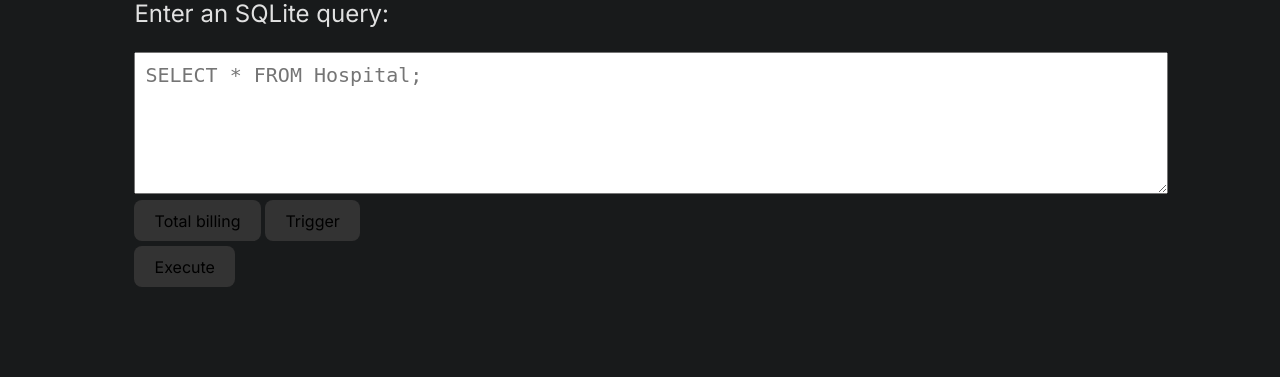
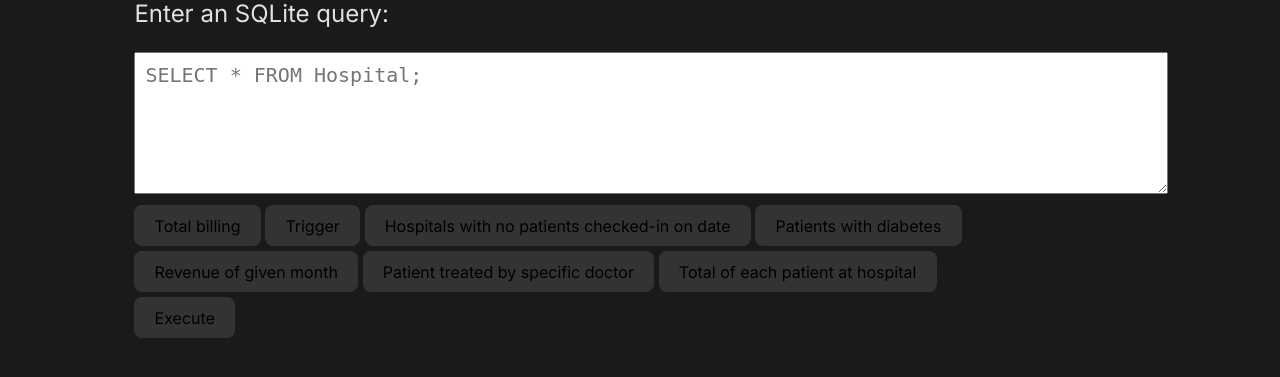
Before and after one commit to angelohoeung/hospital-database, a Flask app: page / in a window 1280 px wide. Shown: the part 181-558 px from the top of the page. Run offline with Flask 2, Linux system fonts and the light colour scheme.

Commit message:
Added tons of queries

```diff
--- /dev/null
+++ b/src/Complicated Query #3.sql
@@ -0,0 +1,8 @@
+-- Query 3: Display the list of hospitals that have no patients checked-in on a given date, along with their locations.
+-- uses a left join to include all hospitals in the result, and filters out the ones that have patients checked-in on a specific date.
+-- It selects the hospital name and location, and uses the DISTINCT keyword to remove duplicates.
+
+SELECT DISTINCT h.hospital_name, h.hospital_location
+FROM Hospital h
+LEFT JOIN Patient p ON h.hospital_ID = p.hospital_ID
+WHERE p.patient_checkindate <> '2023-03-20' OR p.patient_checkindate IS NULL;
--- /dev/null
+++ b/src/Complicated Query #4.sql
@@ -0,0 +1,20 @@
+-- Query 4: retrieves information about patients who have the condition "Diabetes", including their ID, name, condition, treatment, their assigned doctor's ID and name, as well as the name and location of the hospital they're staying in.
+-- The query achieves this by joining the Patient, Patients_Doctors, Doctor, and Hospital tables using their foreign keys.
+-- Uses '||' to concatenate
+
+SELECT
+    p.patient_ID,
+    p.patient_firstname || ' ' || p.patient_lastname AS patient_name,
+    p.patient_condition,
+    p.patient_treatment,
+    d.doctor_ID,
+    d.doctor_firstname || ' ' || d.doctor_lastname AS doctor_name,
+    h.hospital_name,
+    h.hospital_location
+FROM
+    Patient p
+    INNER JOIN Patients_Doctors pd ON p.patient_ID = pd.patient_ID
+    INNER JOIN Doctor d ON pd.doctor_ID = d.doctor_ID
+    INNER JOIN Hospital h ON p.hospital_ID = h.hospital_ID
+WHERE
+    p.patient_condition = 'Diabetes';
--- /dev/null
+++ b/src/Complicated Query #5.sql
@@ -0,0 +1,18 @@
+-- Query 5: total revenue generated by each hospital and pharmacy in a given month, along with their location
+-- uses a union of two queries to combine the revenue generated by hospitals and pharmacies in a given month
+-- uses left joins to include all hospitals and pharmacies in the result, even if they have no patients
+-- uses the GROUP BY clause to aggregate the billing amounts for each facility, and selects the facility name, location, and revenue
+
+SELECT h.hospital_name AS facility_name, h.hospital_location AS facility_location, SUM(b.billing_amount) AS revenue
+FROM Hospital h
+LEFT JOIN Patient p ON h.hospital_ID = p.hospital_ID
+LEFT JOIN Billing b ON p.patient_ID = b.patient_ID
+WHERE b.billing_date BETWEEN '2023-01-01' AND '2023-01-31'
+GROUP BY h.hospital_ID
+UNION ALL
+SELECT ph.pharmacy_name AS facility_name, ph.pharmacy_location AS facility_location, SUM(b.billing_amount) AS revenue
+FROM Pharmacy ph
+LEFT JOIN Patient p ON ph.pharmacy_ID = p.patient_ID
+LEFT JOIN Billing b ON p.patient_ID = b.patient_ID
+WHERE b.billing_date BETWEEN '2023-01-01' AND '2023-01-31'
+GROUP BY ph.pharmacy_ID;
--- /dev/null
+++ b/src/Complicated Query #6.sql
@@ -0,0 +1,11 @@
+-- Query 6: patients who have been treated by a specific doctor and the nurses who have assisted in their treatment
+-- several JOIN statements to connect different tables in the database
+-- use the WHERE clause to filter the results based on the doctor's first and last name
+
+SELECT p.patient_ID, p.patient_firstname, p.patient_lastname, d.doctor_firstname, d.doctor_lastname, n.nurse_firstname, n.nurse_lastname
+FROM Patients_Doctors pd
+JOIN Patient p ON pd.patient_ID = p.patient_ID
+JOIN Doctor d ON pd.doctor_ID = d.doctor_ID
+JOIN Patients_Nurses pn ON pn.patient_ID = p.patient_ID
+JOIN Nurse n ON pn.nurse_ID = n.nurse_ID
+WHERE d.doctor_lastname = 'Smith' AND d.doctor_firstname = 'John';
--- /dev/null
+++ b/src/Complicated Query #7.sql
@@ -0,0 +1,14 @@
+-- Query 7: retrieves the total amount of money paid by each patient in a particular hospital, along with their primary doctor's name
+-- start with the Patient table and join to the Billing and Payment tables to get the total amount of money paid by each patient.
+-- join to the Patients_Doctors and Doctor tables to get the name of each patient's primary doctor.
+-- use a GROUP BY clause to group the results by patient ID
+-- use the SUM function to calculate the total payment amount for each patient
+
+SELECT p.patient_ID, p.patient_firstname, p.patient_lastname, SUM(pm.payment_amount) AS total_payment_amount, d.doctor_firstname || ' ' || d.doctor_lastname AS primary_doctor_name
+FROM Patient p
+INNER JOIN Billing b ON p.patient_ID = b.patient_ID
+INNER JOIN Payment pm ON b.billing_ID = pm.billing_ID
+INNER JOIN Patients_Doctors pd ON p.patient_ID = pd.patient_ID AND pd.is_primary = 1
+INNER JOIN Doctor d ON pd.doctor_ID = d.doctor_ID
+WHERE p.hospital_ID = 001
+GROUP BY p.patient_ID;
--- a/src/app.py
+++ b/src/app.py
@@ -17,7 +17,8 @@ connection.commit()
 # Define a route for the home page
 @app.route('/', methods=['GET', 'POST'])
 def home():
-    query_dict = {"Total billing": """-- Query 1: Each hospital location's total amount in billing
+    query_dict = {
+"Total billing": """-- Query 1: Each hospital location's total amount in billing
 -- Retrieves the total billing amount for each hospital via joining the Hospital and Billing tables first (through hospital_ID)
 -- It calculates the sum total value of billing_amount based on each hospital (uses SUM())
 -- Then it joins the Patient table on hospital_ID
@@ -28,6 +29,7 @@ FROM Hospital hospital
 INNER JOIN Billing billing ON patient.patient_ID = billing.patient_ID
 INNER JOIN Patient patient ON hospital.hospital_ID = patient.hospital_ID
 GROUP BY hospital.hospital_name;""",
+
 "Trigger": """-- Query 2: Send Error message/trigger warning when Patient's date of check-in is chronological and valid after their check-out date
 -- 'trigger_validchronDate' is the trigger used to validate a given patient date of hospital check-in when a tuple is newly inputted within table of "Patient"
 -- If a given patient's date of check-in is after ('greater than') their check-out, then a trigger will be thus raised (as it should only be before or on the check-out date)
@@ -38,7 +40,84 @@ FOR EACH ROW
 WHEN NEW.patient_checkindate > NEW.patient_checkoutdate
 BEGIN
     SELECT RAISE(ABORT, 'Error: The patient should check-in on a date that is identical to or before the date they checked out!');
-END;"""}
+END;""",
+
+"Hospitals with no patients checked-in on date" :"""-- Query 3: Display the list of hospitals that have no patients checked-in on a given date, along with their locations.
+-- uses a left join to include all hospitals in the result, and filters out the ones that have patients checked-in on a specific date.
+-- It selects the hospital name and location, and uses the DISTINCT keyword to remove duplicates.
+
+SELECT DISTINCT h.hospital_name, h.hospital_location
+FROM Hospital h
+LEFT JOIN Patient p ON h.hospital_ID = p.hospital_ID
+WHERE p.patient_checkindate <> '2023-03-20' OR p.patient_checkindate IS NULL;""",
+
+"Patients with diabetes": """-- Query 4: retrieves information about patients who have the condition "Diabetes", including their ID, name, condition, treatment, their assigned doctor's ID and name, as well as the name and location of the hospital they're staying in.
+-- The query achieves this by joining the Patient, Patients_Doctors, Doctor, and Hospital tables using their foreign keys.
+-- Uses '||' to concatenate
+
+SELECT
+    p.patient_ID,
+    p.patient_firstname || ' ' || p.patient_lastname AS patient_name,
+    p.patient_condition,
+    p.patient_treatment,
+    d.doctor_ID,
+    d.doctor_firstname || ' ' || d.doctor_lastname AS doctor_name,
+    h.hospital_name,
+    h.hospital_location
+FROM
+    Patient p
+    INNER JOIN Patients_Doctors pd ON p.patient_ID = pd.patient_ID
+    INNER JOIN Doctor d ON pd.doctor_ID = d.doctor_ID
+    INNER JOIN Hospital h ON p.hospital_ID = h.hospital_ID
+WHERE
+    p.patient_condition = 'Diabetes';""",
+
+"Revenue of given month": """-- Query 5: total revenue generated by each hospital and pharmacy in a given month, along with their location
+-- uses a union of two queries to combine the revenue generated by hospitals and pharmacies in a given month
+-- uses left joins to include all hospitals and pharmacies in the result, even if they have no patients
+-- uses the GROUP BY clause to aggregate the billing amounts for each facility, and selects the facility name, location, and revenue
+
+SELECT h.hospital_name AS facility_name, h.hospital_location AS facility_location, SUM(b.billing_amount) AS revenue
+FROM Hospital h
+LEFT JOIN Patient p ON h.hospital_ID = p.hospital_ID
+LEFT JOIN Billing b ON p.patient_ID = b.patient_ID
+WHERE b.billing_date BETWEEN '2023-01-01' AND '2023-01-31'
+GROUP BY h.hospital_ID
+UNION ALL
+SELECT ph.pharmacy_name AS facility_name, ph.pharmacy_location AS facility_location, SUM(b.billing_amount) AS revenue
+FROM Pharmacy ph
+LEFT JOIN Patient p ON ph.pharmacy_ID = p.patient_ID
+LEFT JOIN Billing b ON p.patient_ID = b.patient_ID
+WHERE b.billing_date BETWEEN '2023-01-01' AND '2023-01-31'
+GROUP BY ph.pharmacy_ID;""",
+
+"Patient treated by specific doctor": """-- Query 6: patients who have been treated by a specific doctor and the nurses who have assisted in their treatment
+-- several JOIN statements to connect different tables in the database
+-- use the WHERE clause to filter the results based on the doctor's first and last name
+
+SELECT p.patient_ID, p.patient_firstname, p.patient_lastname, d.doctor_firstname, d.doctor_lastname, n.nurse_firstname, n.nurse_lastname
+FROM Patients_Doctors pd
+JOIN Patient p ON pd.patient_ID = p.patient_ID
+JOIN Doctor d ON pd.doctor_ID = d.doctor_ID
+JOIN Patients_Nurses pn ON pn.patient_ID = p.patient_ID
+JOIN Nurse n ON pn.nurse_ID = n.nurse_ID
+WHERE d.doctor_lastname = 'Smith' AND d.doctor_firstname = 'John';""",
+
+"Total of each patient at hospital": """-- Query 7: retrieves the total amount of money paid by each patient in a particular hospital, along with their primary doctor's name
+-- start with the Patient table and join to the Billing and Payment tables to get the total amount of money paid by each patient.
+-- join to the Patients_Doctors and Doctor tables to get the name of each patient's primary doctor.
+-- use a GROUP BY clause to group the results by patient ID
+-- use the SUM function to calculate the total payment amount for each patient
+
+SELECT p.patient_ID, p.patient_firstname, p.patient_lastname, SUM(pm.payment_amount) AS total_payment_amount, d.doctor_firstname || ' ' || d.doctor_lastname AS primary_doctor_name
+FROM Patient p
+INNER JOIN Billing b ON p.patient_ID = b.patient_ID
+INNER JOIN Payment pm ON b.billing_ID = pm.billing_ID
+INNER JOIN Patients_Doctors pd ON p.patient_ID = pd.patient_ID AND pd.is_primary = 1
+INNER JOIN Doctor d ON pd.doctor_ID = d.doctor_ID
+WHERE p.hospital_ID = 001
+GROUP BY p.patient_ID;"""
+}
     if request.method == 'POST':
         query_text = request.form['query_text']
         try:
--- a/src/static/style.css
+++ b/src/static/style.css
@@ -78,6 +78,8 @@ input[type="submit"] {
   background-color: #333;
   cursor: pointer;
   transition: border-color 0.25s;
+  text-align: left;
+  margin-top: 5px;
 }
 
 button:hover,
@@ -90,10 +92,6 @@ button:focus-visible,
 input[type="submit"]:focus,
 input[type="submit"]:focus-visible {
   outline: 4px auto -webkit-focus-ring-color;
-}
-
-input[type="submit"] {
-  margin-top: 5px;
 }
 
 .error {
```
Also changed, not shown: README.md, 1 other file.
